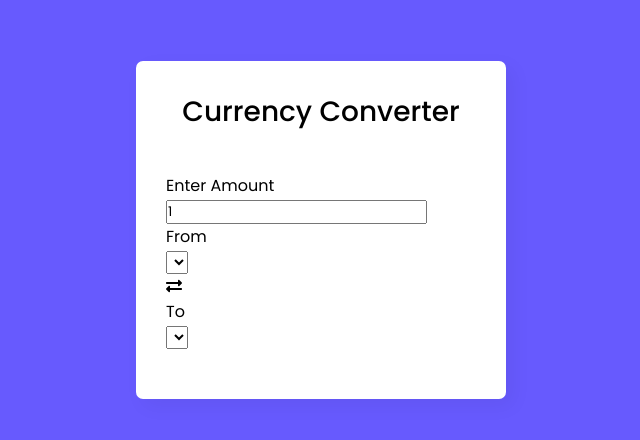
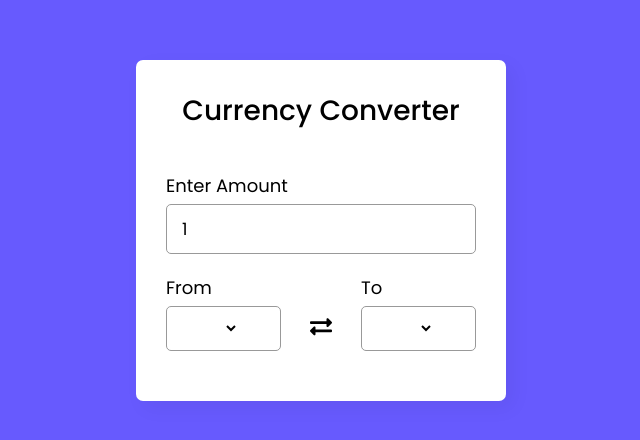
Before and after one commit to EDGENortheastern/dan-m-dec22, a plain HTML site: page index.html in a window 1280 px wide. Shown: the part 170-610 px from the top of the page, without its empty margins (319-959 px from the left). Drawn offline with Linux system fonts and the light colour scheme.

Commit message:
formatting and styling the boxes

```diff
--- a/index.css
+++ b/index.css
@@ -33,3 +33,63 @@ body{
     color: #fff;
     background: #675AFE;
 }
+form :where(input, select, button){
+    width: 100%;
+    outline: none;
+    border-radius: 5px;
+    border: none;
+}
+form p{
+    font-size: 18px;
+    margin-bottom: 5px;
+}
+form input{
+    height: 50px;
+    font-size: 17px;
+    padding: 0 15px;
+    border: 1px solid #999;
+}
+form input:focus{
+    padding: 0 14px;
+    border: 2px solid #675AFE;
+}
+form .drop-list{
+    display: flex;
+    margin-top: 20px;
+    align-items: center;
+    justify-content: space-between;
+}
+.drop-list .select-box{
+    display: flex;
+    width: 115px;
+    height: 45px;
+    align-items: center;
+    border-radius: 5px;
+    justify-content: center;
+    border: 1px solid #999;
+}
+.select-box img{
+    max-width: 21px;
+}
+.select-box select{
+    width: auto;
+    font-size: 16px;
+    background: none;
+    margin: 0 -5px 0 5px;
+}
+.select-box select::-webkit-scrollbar{
+    width: 8px;
+}
+.select-box select::-webkit-scrollbar-track{
+    background: #fff;
+}
+.select-box select::-webkit-scrollbar-thumb{
+    background: #888;
+    border-radius: 8px;
+    border-right: 2px solid #ffffff;
+}
+.drop-list .icon{
+    cursor: pointer;
+    margin-top: 30px;
+    font-size: 22px;
+}
```
